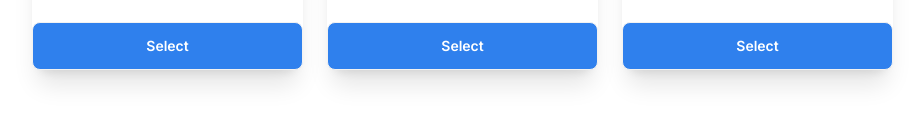
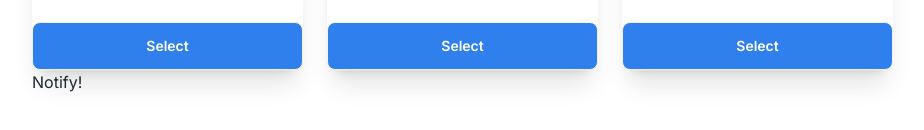
Before and after one commit to Foyez-Ahamed/a7-course-rouster, a React (Vite) app: page / in a window 1280 px wide. Shown: the part 1552-1682 px from the top of the page, without its empty margins (24-948 px from the left). Built offline with nearby package versions, Linux system fonts and the light colour scheme.

Commit message:
added toast message show if selected multiple course name

```diff
--- a/src/App.jsx
+++ b/src/App.jsx
@@ -3,8 +3,8 @@ import './App.css'
 import Cards from './components/Cards/Cards'
 import Header from './components/Header/Header'
 import ShowDetails from './components/ShowDetails/ShowDetails'
-// import { ToastContainer, toast } from 'react-toastify';
-// import 'react-toastify/dist/ReactToastify.css';
+import { ToastContainer, toast } from 'react-toastify';
+import 'react-toastify/dist/ReactToastify.css';
 
 
 
@@ -31,7 +31,7 @@ function App() {
 
 
   if(isHave){
-     return alert('selected')
+     return notify();
 
   } else {
 
@@ -46,7 +46,7 @@ function App() {
     let totalRemaining = 20 - creditHour;
 
     if(creditHour >= 20){
-      return alert('credit cannot up to 20 hour')
+      return notifyTwo();
     }
 
     setTotalCreditHour(creditHour);
@@ -59,6 +59,10 @@ function App() {
 
   }
 
+  const notify = () => toast("You are already selected this course!🐸");
+
+  const notifyTwo = () => toast("Credit cannot up to 20 hours!😑");
+
 
   return (
     <>
@@ -69,6 +73,11 @@ function App() {
     <ShowDetails courses = {courses} totalCreditHour = {totalCreditHour} hourRemaining = {hourRemaining} coursePrice = {coursePrice}></ShowDetails>
   </div>
 
+  <div>
+      <button onClick={notify}>Notify!</button>
+      <ToastContainer/>
+     </div>
+
     </>
   )
 }
--- a/src/index.css
+++ b/src/index.css
@@ -1,5 +1,4 @@
 @import url('https://fonts.googleapis.com/css2?family=Inter:wght@200;400;500;600;700&display=swap');
-
 @tailwind base;
 @tailwind components;
 @tailwind utilities;
```
